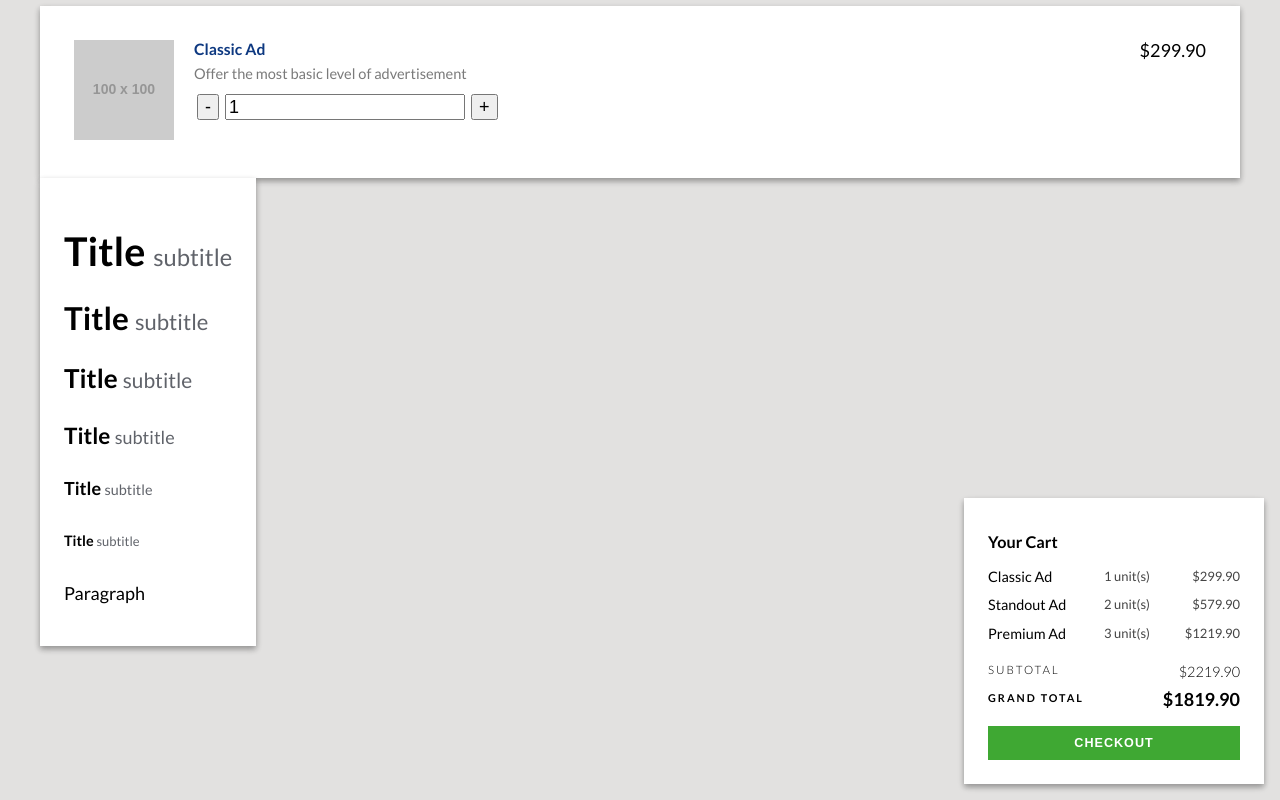
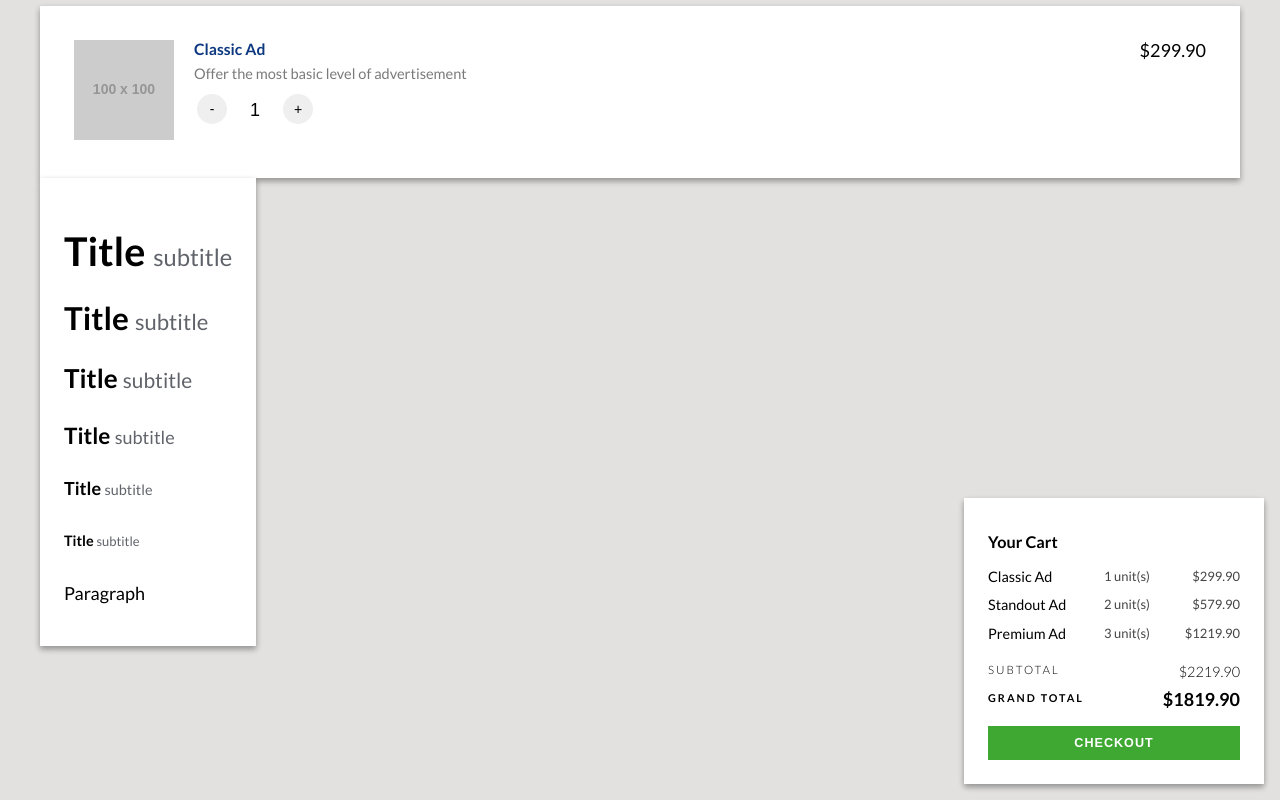
Before and after one commit to wengkhing/gdp-ads-checkout, a React app: page /shopping in a window 1280 px wide. Built offline with nearby package versions, Linux system fonts and the light colour scheme.

Commit message:
style(product-card): change amount input

```diff
--- a/src/components/ProductCard.js
+++ b/src/components/ProductCard.js
@@ -5,21 +5,21 @@ import './ProductCard.scss'
 
 const ProductCard = () => {
   return (
-    <Flex gap="20" row className='product-card'>
-      <Flex className="product-image" mSize="100px">
+    <Flex wrap gap="20" row className='product-card' mAlign="end">
+      <Flex mSize="100px">
         <img src="http://via.placeholder.com/100x100" />
       </Flex>
       <Flex column grow>
         <h1 className="__title">Classic Ad</h1>
         <p className="__description">Offer the most basic level of advertisement</p>
         <Flex gap="6" row>
-          <Flex><button>-</button></Flex>
-          <Flex><input type="text" value="1"/></Flex>
-          <Flex><button>+</button></Flex>
+          <Flex><button className="button rounded">-</button></Flex>
+          <Flex><input className="input-amount" type="text" value="1"/></Flex>
+          <Flex><button className="button rounded">+</button></Flex>
         </Flex>
       </Flex>
       <Flex>
-        $299.90
+        <span className="__price">$299.90</span>
       </Flex>
     </Flex>
   )
--- a/src/components/ProductCard.scss
+++ b/src/components/ProductCard.scss
@@ -18,4 +18,26 @@
     font-size: 0.81em;
     margin: 0 0 8px 0;
   }
+
+  .__price {
+    align-self: flex-end;
+    vertical-align: bottom;
+  }
+
+  .button.rounded {
+    border: 0px;
+    border-radius: 50%;
+    width: 30px;
+    height: 30px;
+    font-size: 14px;
+    font-weight: 400;
+    cursor: pointer;
+  }
+
+  .input-amount {
+    width: 40px;
+    text-align: center;
+    border: 0;
+    line-height: 30px;
+  }
 }
```
